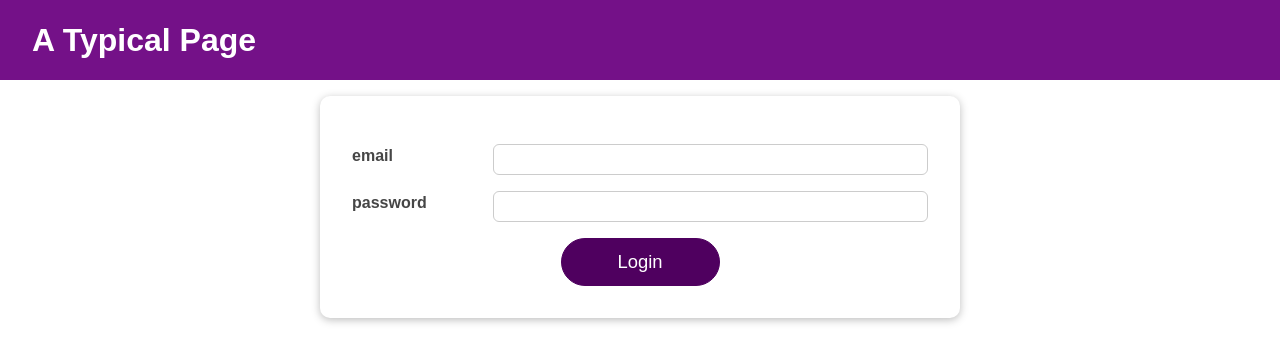
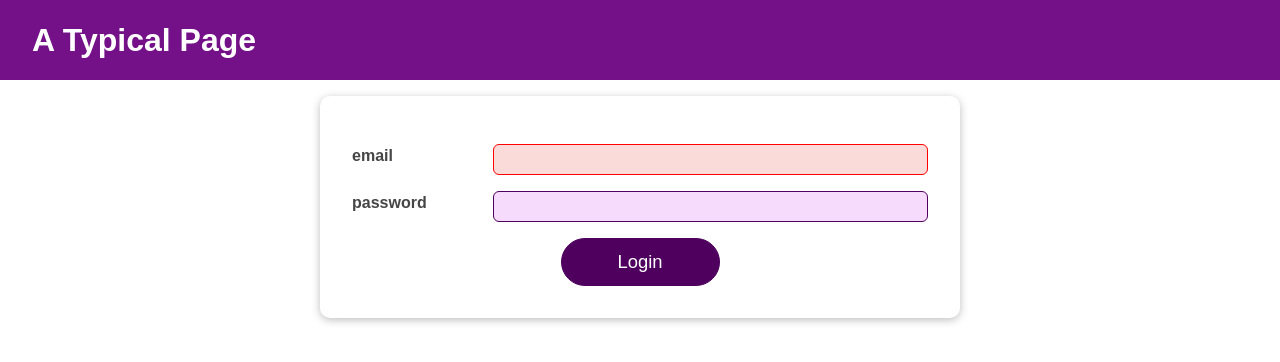
Before and after one commit to CJCODESgit/login-app, a React (Create React App) app: page / in a window 1280 px wide. Shown: the top 362 px of the page. Built offline with nearby package versions, Linux system fonts and the light colour scheme.

Commit message:
useEffect for focus

```diff
--- a/src/components/UI/Input/Input.js
+++ b/src/components/UI/Input/Input.js
@@ -5,7 +5,9 @@ import classes from './Input.module.css';
 const Input = (props) => {
     const inputRef = useRef();
 
-
+    useEffect(() => {
+        inputRef.current.focus();
+    }, []);
 
     return (
         <div
@@ -14,6 +16,7 @@ const Input = (props) => {
         >
             <label htmlFor={props.id}>{props.label}</label>
             <input
+                ref={inputRef}
                 type={props.type}
                 id={props.id}
                 value={props.value}
```
